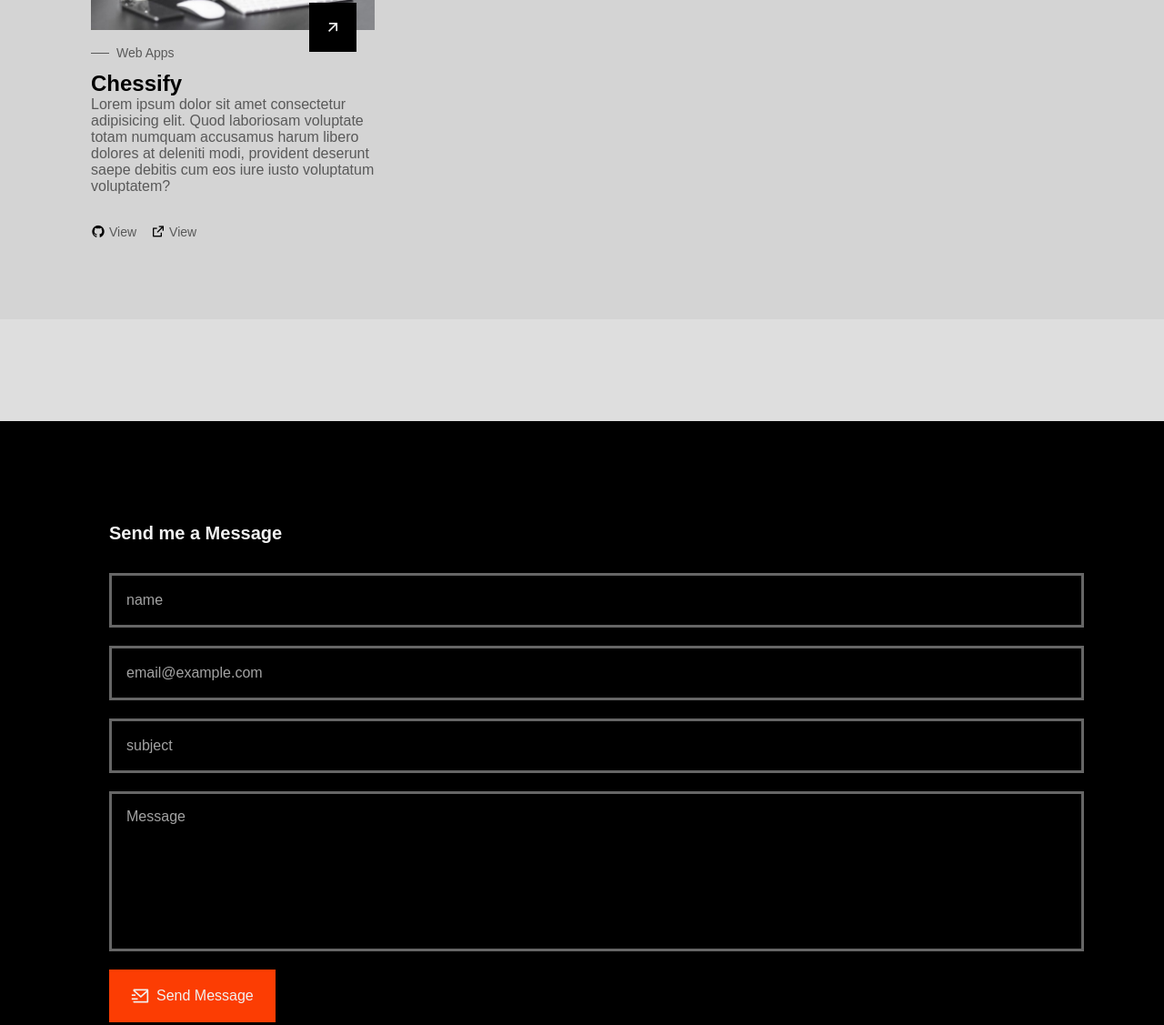
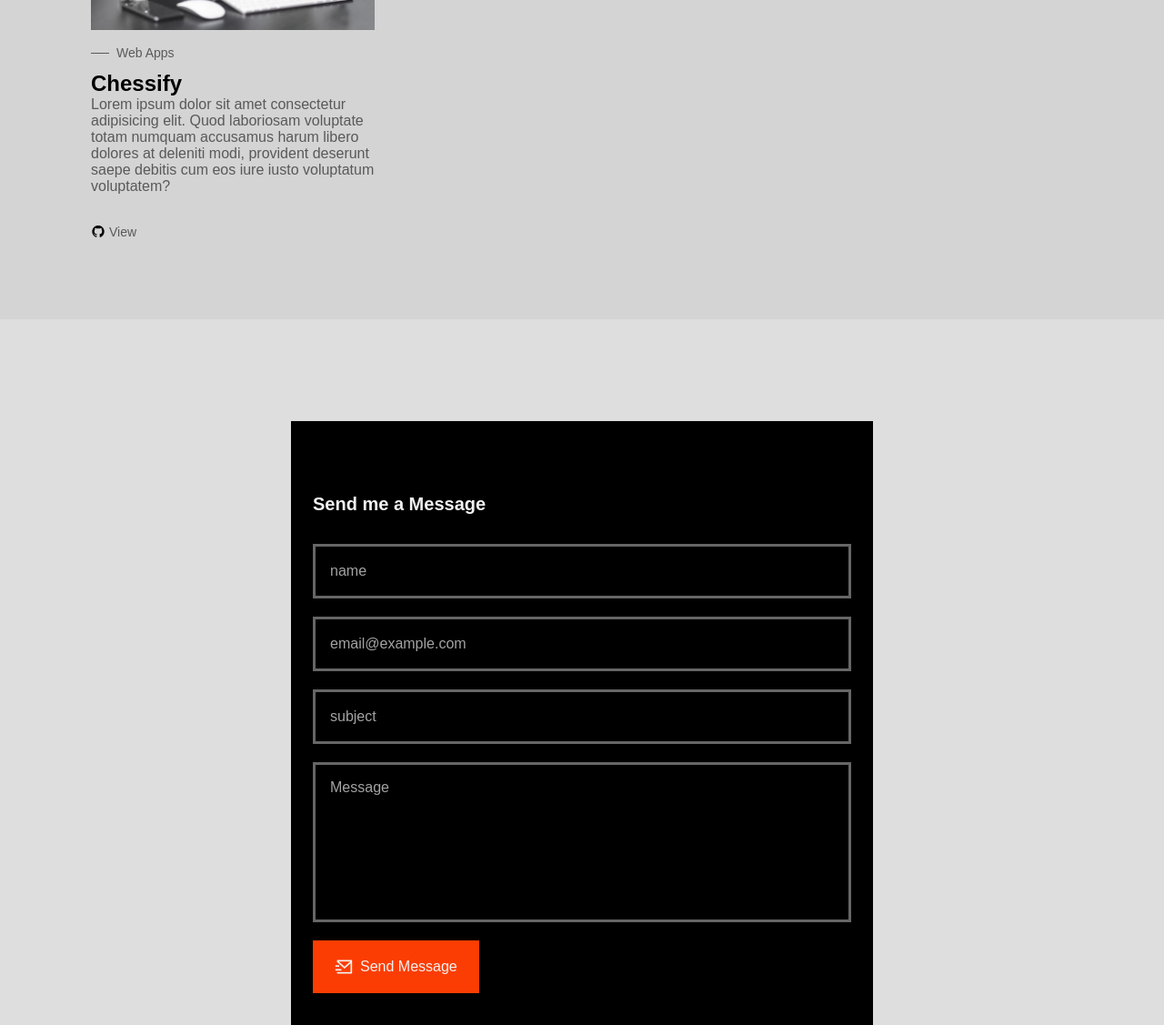
Before and after one commit to setiawanDedi05/dedisetiawan.github.io, a plain HTML site: page index.html in a window 1280 px wide. Shown: the part 3151-4278 px from the top of the page at 91% size. Drawn offline with nearby package versions, Linux system fonts and the light colour scheme; a web font is replaced by a local one.

Commit message:
remove link projects

```diff
--- a/assets/css/styles.css
+++ b/assets/css/styles.css
@@ -826,9 +826,7 @@ body.dark-theme {
 }
 
 .contact__container {
-  position: relative;
-  align-items: center;
-  justify-content: center;
+  margin: auto;
 }
 
 .contact__mail {
@@ -1423,14 +1421,12 @@ body.dark-theme {
   }
 
   .contact__container{
-    grid-template-columns: 440px 670px;
-    grid-template-rows: initial;
-    padding-bottom: 2rem;
+    width: 100%;
   }
 
   .contact__mail{
-    padding: 7rem 5.5rem 6rem 7.5rem;
-    margin-top: 0;
+    margin: auto;
+    width: 50%;
   }
 
   .contact__title{
--- a/index.html
+++ b/index.html
@@ -204,10 +204,6 @@
             <article class="projects__card">
                <div class="projects__image">
                   <img src="assets/img/project-1.jpg" alt="image" class="projects__img">
-
-                  <a href="#" class="projects__button button">
-                     <i class="ri-arrow-right-up-line"></i>
-                  </a>
                </div>
 
                <div class="projects__content">
@@ -223,9 +219,9 @@
                   <a href="" class="projects__link">
                      <i class="ri-github-fill"></i> View
                   </a>
-                  <a href="" class="projects__link">
+                  <!-- <a href="" class="projects__link">
                      <i class="ri-external-link-line"></i> View
-                  </a>
+                  </a> -->
                </div>
             </article>
 
@@ -233,9 +229,9 @@
                <div class="projects__image">
                   <img src="assets/img/project-2.jpg" alt="image" class="projects__img">
 
-                  <a href="#" class="projects__button button">
+                  <!-- <a href="#" class="projects__button button">
                      <i class="ri-arrow-right-up-line"></i>
-                  </a>
+                  </a> -->
                </div>
 
                <div class="projects__content">
@@ -251,9 +247,9 @@
                   <a href="" class="projects__link">
                      <i class="ri-github-fill"></i> View
                   </a>
-                  <a href="" class="projects__link">
+                  <!-- <a href="" class="projects__link">
                      <i class="ri-external-link-line"></i> View
-                  </a>
+                  </a> -->
                </div>
             </article>
 
@@ -261,9 +257,9 @@
                <div class="projects__image">
                   <img src="assets/img/project-3.jpg" alt="image" class="projects__img">
 
-                  <a href="#" class="projects__button button">
+                  <!-- <a href="#" class="projects__button button">
                      <i class="ri-arrow-right-up-line"></i>
-                  </a>
+                  </a> -->
                </div>
 
                <div class="projects__content">
@@ -279,9 +275,9 @@
                   <a href="" class="projects__link">
                      <i class="ri-github-fill"></i> View
                   </a>
-                  <a href="" class="projects__link">
+                  <!-- <a href="" class="projects__link">
                      <i class="ri-external-link-line"></i> View
-                  </a>
+                  </a> -->
                </div>
             </article>
 
@@ -289,9 +285,9 @@
                <div class="projects__image">
                   <img src="assets/img/project-3.jpg" alt="image" class="projects__img">
 
-                  <a href="#" class="projects__button button">
+                  <!-- <a href="#" class="projects__button button">
                      <i class="ri-arrow-right-up-line"></i>
-                  </a>
+                  </a> -->
                </div>
 
                <div class="projects__content">
@@ -307,9 +303,9 @@
                   <a href="" class="projects__link">
                      <i class="ri-github-fill"></i> View
                   </a>
-                  <a href="" class="projects__link">
+                  <!-- <a href="" class="projects__link">
                      <i class="ri-external-link-line"></i> View
-                  </a>
+                  </a> -->
                </div>
             </article>
          </div>
```
